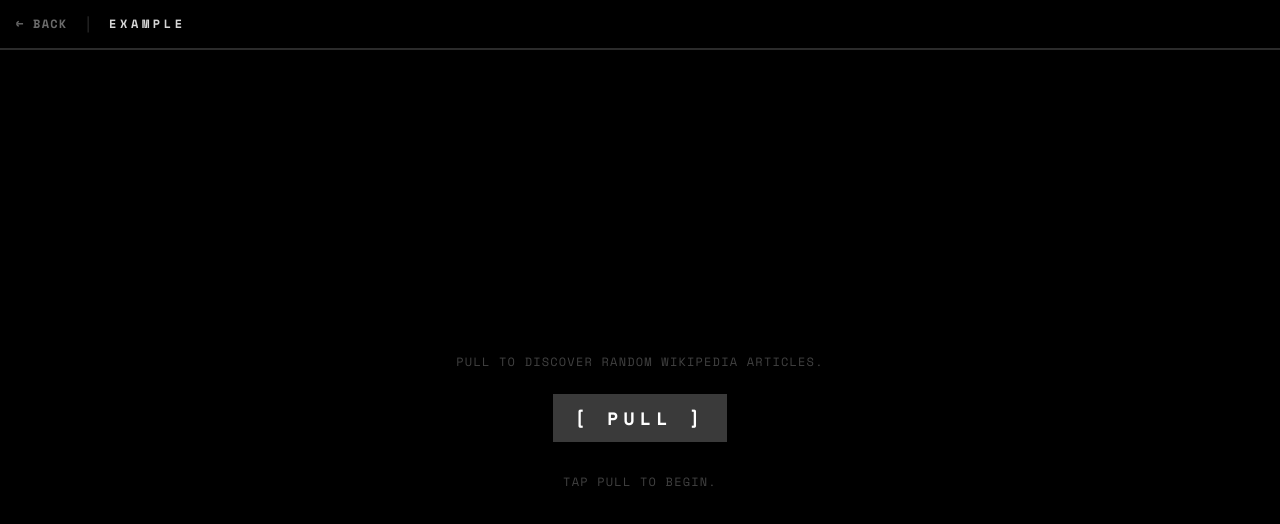
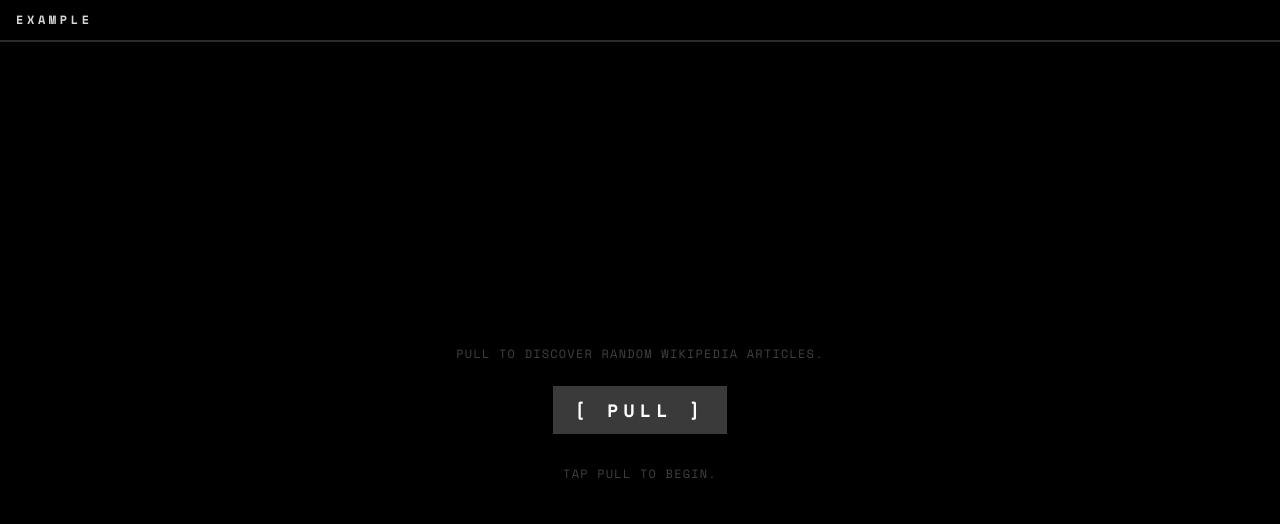
Before and after one commit to wikimedia/moonflower, a SvelteKit app: page /example in a window 1280 px wide. Shown: the top 524 px of the page. Built offline with nearby package versions, Linux system fonts and the light colour scheme.

Commit message:
Update experiment rules for no back button

```diff
--- a/src/lib/i18n/en.ts
+++ b/src/lib/i18n/en.ts
@@ -16,7 +16,6 @@ export const en = {
 		revealHint: '?',
 		readMore: '[ READ MORE ]',
 		collapse: '[ COLLAPSE ]',
-		back: '← BACK',
 		arrow: '→',
 		noPulls: 'Tap pull to begin.',
 		emptyPull: 'No articles found. Try again.'
--- a/src/routes/example/+layout.svelte
+++ b/src/routes/example/+layout.svelte
@@ -5,11 +5,7 @@
 </script>
 
 <div class="flex min-h-dvh flex-col">
-	<header class="flex items-center gap-4 border-b-2 border-base-content/20 px-4 py-3">
-		<a href="/" class="text-xs font-bold uppercase tracking-widest opacity-50 hover:opacity-100 transition-opacity">
-			{en.shared.back}
-		</a>
-		<span class="text-base-content/20">|</span>
+	<header class="border-b-2 border-base-content/20 px-4 py-3">
 		<h1 class="text-xs font-bold uppercase tracking-[0.3em]">{en.experiments.example.name}</h1>
 	</header>
 
```
Also changed, not shown: 1 other file (tests, documents, lock files or other folders).
